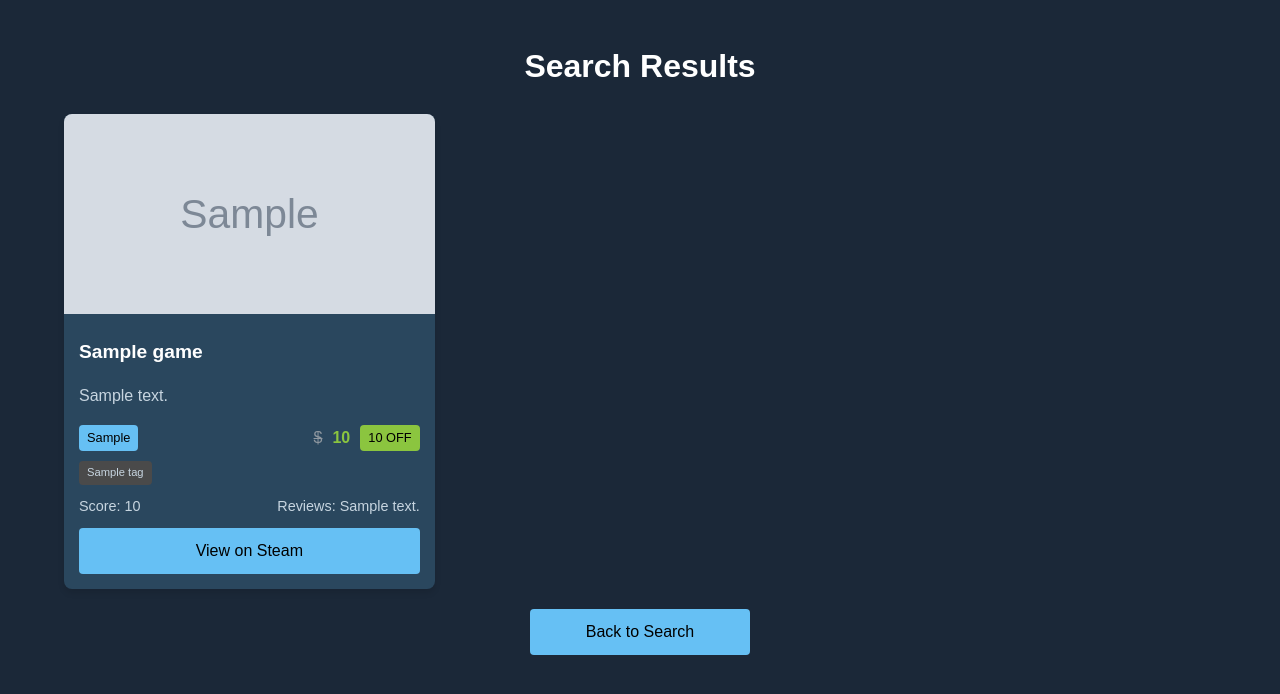
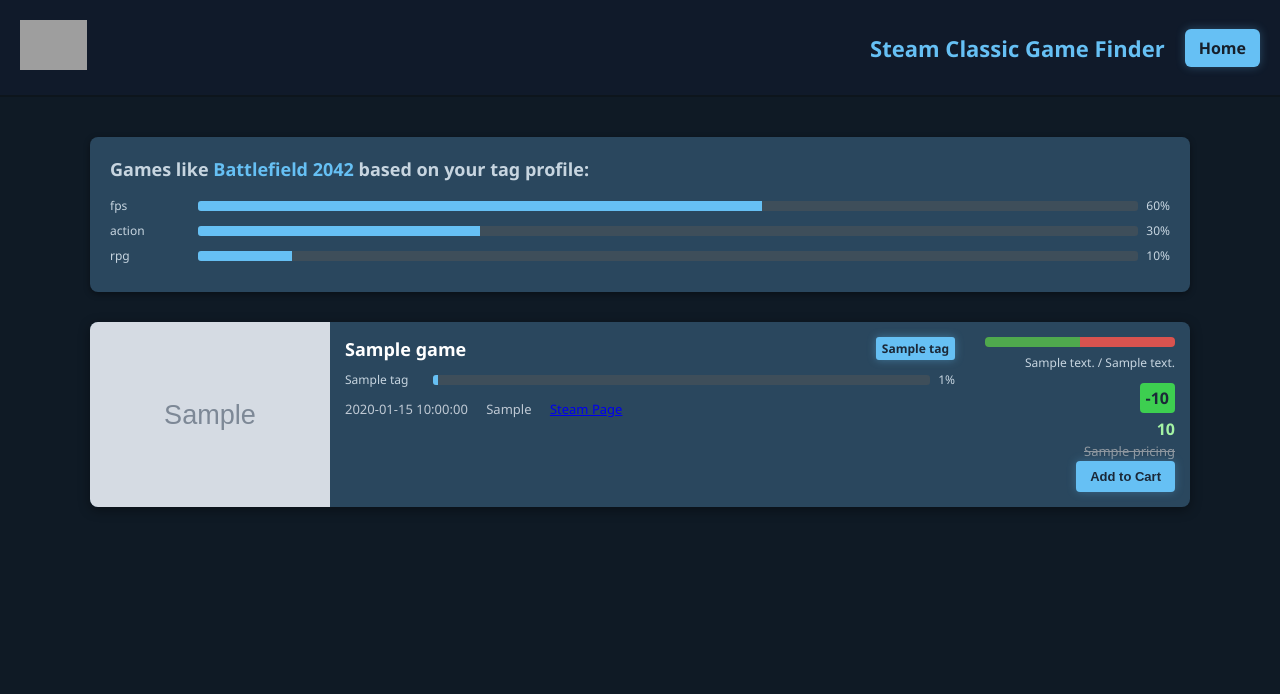
Before and after one commit to BakedSoups/Steam_Reccomender, a Flask app: template templates/results.html in a window 1280 px wide. Shown: the top 694 px of the page. Run offline with Flask 3, Linux system fonts and the light colour scheme; the template is opened without the code that fills it: most values are stand-ins (such as "Sample title", 1, 10 or a date in 2020); grey boxes marked "Sample" are stand-in pictures; grey boxes are pictures that could not be loaded.

Commit message:
imagine doing front end for your job bro doing this everyday EVERYDAY

```diff
--- a/app.py
+++ b/app.py
@@ -1,5 +1,3 @@
-
-# File: app.py
 from flask import Flask, render_template, request
 
 app = Flask(__name__)
@@ -39,6 +37,7 @@
 
 @app.route('/search', methods=['POST'])
 def search():
+    # For now, just return all games
     return render_template('results.html', games=GAMES)
 
 if __name__ == '__main__':
--- a/static/styles.css
+++ b/static/styles.css
@@ -1,177 +1,355 @@
-/* File: static/styles.css */
-body {
-    font-family: Arial, sans-serif;
-    background-color: #1b2838;
+/* DARK STEAM-LIKE THEME */
+body.dark-theme {
+    background-color: #0f1a25;
     color: #c7d5e0;
+    font-family: 'Segoe UI', sans-serif;
     margin: 0;
     padding: 0;
-    line-height: 1.6;
 }
 
-.container {
-    width: 90%;
-    max-width: 1200px;
-    margin: 0 auto;
-    padding: 20px;
+/* Page wrapper */
+.page-wrapper {
+    max-width: 1100px;
+    margin: 40px auto 60px auto;
+    padding: 0 20px;
+    background-color: transparent;
 }
 
-h1 {
-    text-align: center;
-    color: #fff;
+/* Results list */
+.results-container {
+    display: flex;
+    flex-direction: column;
+    gap: 24px;
 }
 
-form {
+/* Game Card */
+.game-card {
     display: flex;
-    max-width: 500px;
-    margin: 20px auto;
+    background-color: #2a475e;
+    border-radius: 8px;
+    overflow: hidden;
+    box-shadow: 0 3px 12px rgba(0, 0, 0, 0.4);
+    min-height: 160px;
+    transition: background-color 0.2s ease, box-shadow 0.3s ease;
 }
 
-input[type="text"] {
-    flex-grow: 1;
-    padding: 10px;
-    font-size: 16px;
-    border: 1px solid #4a4a4a;
-    background-color: #2a475e;
+.game-card:hover {
+    background-color: #3a5a7a;
+    box-shadow: 0 0 14px rgba(102, 192, 244, 0.3);
+}
+
+/* Thumbnail */
+.game-thumb img {
+    width: 240px;
+    height: 100%;
+    object-fit: cover;
+}
+
+/* Info section */
+.game-info {
+    flex: 1;
+    padding: 15px;
+    position: relative;
+}
+
+/* Header and unique tags */
+.card-header {
+    display: flex;
+    justify-content: space-between;
+    align-items: flex-start;
+}
+
+.card-header h2 {
+    font-size: 18px;
+    margin: 0;
+    color: #ffffff;
+}
+
+.unique-tags {
+    display: flex;
+    gap: 6px;
+    flex-wrap: wrap;
+}
+
+.unique-tag {
+    background-color: #66c0f4;
+    color: #1b2838;
+    padding: 3px 6px;
+    font-size: 12px;
+    font-weight: bold;
+    border-radius: 3px;
+    box-shadow: 0 0 8px rgba(102, 192, 244, 0.4);
+}
+
+/* Tag bars */
+.tag-bars {
+    margin-top: 10px;
+}
+
+.tag-bar {
+    display: flex;
+    align-items: center;
+    margin-bottom: 6px;
+}
+
+.tag-label {
+    width: 80px;
+    font-size: 12px;
     color: #c7d5e0;
 }
 
+.bar {
+    flex: 1;
+    background-color: #3e4e5a;
+    height: 10px;
+    border-radius: 3px;
+    margin: 0 8px;
+    overflow: hidden;
+}
+
+.bar-fill {
+    background-color: #66c0f4;
+    height: 100%;
+}
+
+.tag-percent {
+    font-size: 12px;
+    color: #c7d5e0;
+}
+
+/* Meta info */
+.game-meta {
+    margin-top: 12px;
+    font-size: 13px;
+    color: #bfc9d4;
+}
+
+.meta-item {
+    margin-right: 15px;
+}
+
+/* Right panel */
+.game-actions {
+    padding: 15px;
+    min-width: 190px;
+    display: flex;
+    flex-direction: column;
+    align-items: flex-end;
+    justify-content: space-between;
+}
+
+/* Review bar */
+.review-bar {
+    width: 100%;
+    height: 10px;
+    background-color: #3e3e3e;
+    border-radius: 4px;
+    overflow: hidden;
+    display: flex;
+    margin-bottom: 6px;
+}
+
+.review-positive {
+    background-color: #4fa94d;
+    height: 100%;
+}
+
+.review-negative {
+    background-color: #d9534f;
+    height: 100%;
+}
+
+.review-label {
+    font-size: 12px;
+    color: #c7d5e0;
+    margin-bottom: 10px;
+    text-align: right;
+}
+
+/* Pricing */
+.price-discounted {
+    color: #a4f3a4;
+    font-weight: bold;
+    font-size: 16px;
+}
+
+.price-original {
+    color: #8f98a0;
+    font-size: 13px;
+}
+
+.discount-tag {
+    background-color: #3dcf50;
+    color: #1b2838;
+    font-weight: bold;
+    padding: 4px 6px;
+    border-radius: 4px;
+    margin-bottom: 4px;
+}
+
+.price-full {
+    color: #ffffff;
+    font-size: 18px;
+    font-weight: bold;
+    margin-bottom: 10px;
+}
+
+/* Button */
+.add-to-cart {
+    background-color: #66c0f4;
+    border: none;
+    color: #1b2838;
+    padding: 8px 14px;
+    border-radius: 4px;
+    cursor: pointer;
+    font-size: 13px;
+    font-weight: bold;
+    transition: background-color 0.2s, box-shadow 0.3s;
+    box-shadow: 0 0 10px rgba(102, 192, 244, 0.3);
+}
+
+.add-to-cart:hover {
+    background-color: #32a0f2;
+    box-shadow: 0 0 14px rgba(102, 192, 244, 0.6);
+}
+
+/* User tag ratio display */
+.user-profile {
+    background-color: #2a475e;
+    padding: 20px;
+    border-radius: 8px;
+    margin-bottom: 30px;
+    box-shadow: 0 2px 6px rgba(0, 0, 0, 0.4);
+}
+
+.user-title h2 {
+    margin: 0 0 16px;
+    color: #c7d5e0;
+    font-size: 18px;
+}
+
+.user-title .highlight {
+    color: #66c0f4;
+    font-weight: bold;
+}
+
+.user-bar .tag-bar {
+    margin-bottom: 8px;
+}
+
+/* Header area */
+.top-banner {
+    display: flex;
+    align-items: center;
+    justify-content: space-between;
+    background-color: #101a2a;
+    padding: 20px;
+    border-bottom: 2px solid #0d151c;
+}
+
+.app-logo img {
+    height: 50px;
+    width: auto;
+}
+
+.app-header {
+    display: flex;
+    align-items: center;
+    gap: 20px;
+}
+
+.app-header h1 {
+    color: #66c0f4;
+    margin: 0;
+    font-size: 22px;
+    font-weight: bold;
+}
+
+.home-button {
+    background-color: #66c0f4;
+    color: #161f2a;
+    padding: 8px 14px;
+    border-radius: 6px;
+    text-decoration: none;
+    font-weight: bold;
+    transition: background-color 0.2s, box-shadow 0.3s;
+    box-shadow: 0 0 10px rgba(102, 192, 244, 0.3);
+}
+
+.home-button:hover {
+    background-color: #3a9ae4;
+    box-shadow: 0 0 14px rgba(102, 192, 244, 0.6);
+}
+
+
+/* -------- INDEX PAGE STYLES -------- */
+body {
+    background-color: #0f1a25;
+    color: #c7d5e0;
+    font-family: 'Segoe UI', sans-serif;
+    margin: 0;
+    padding: 0;
+}
+
+/* Centered form container */
+.container {
+    max-width: 500px;
+    margin: 100px auto;
+    padding: 40px;
+    background-color: #2a475e;
+    border-radius: 12px;
+    box-shadow: 0 4px 16px rgba(0, 0, 0, 0.5);
+    text-align: center;
+}
+
+/* Title */
+.container h1 {
+    font-size: 26px;
+    margin-bottom: 30px;
+    color: #66c0f4;
+}
+
+/* Form layout */
+form {
+    display: flex;
+    flex-direction: column;
+    gap: 15px;
+}
+
+/* Input */
+input[type="text"] {
+    padding: 12px;
+    font-size: 16px;
+    border: 1px solid #4a4a4a;
+    background-color: #1b2838;
+    color: #c7d5e0;
+    border-radius: 6px;
+    width: 100%;
+    box-sizing: border-box;
+    transition: border-color 0.2s ease-in-out;
+}
+
+input[type="text"]:focus {
+    border-color: #66c0f4;
+    outline: none;
+    box-shadow: 0 0 10px rgba(102, 192, 244, 0.4);
+}
+
+/* Button */
 button {
-    padding: 10px 20px;
+    padding: 12px;
+    font-size: 16px;
     background-color: #66c0f4;
-    color: #000;
+    color: #1b2838;
     border: none;
+    border-radius: 6px;
     cursor: pointer;
-    transition: background-color 0.3s ease;
+    font-weight: bold;
+    transition: background-color 0.2s, box-shadow 0.3s;
+    box-shadow: 0 0 10px rgba(102, 192, 244, 0.3);
 }
 
 button:hover {
     background-color: #32a0f2;
+    box-shadow: 0 0 14px rgba(102, 192, 244, 0.6);
 }
-
-.results-grid {
-    display: grid;
-    grid-template-columns: repeat(auto-fill, minmax(300px, 1fr));
-    gap: 20px;
-}
-
-.game-card {
-    background-color: #2a475e;
-    border-radius: 8px;
-    overflow: hidden;
-    box-shadow: 0 4px 6px rgba(0,0,0,0.1);
-    transition: transform 0.3s ease;
-}
-
-.game-card:hover {
-    transform: scale(1.05);
-}
-
-.game-card img {
-    width: 100%;
-    height: 200px;
-    object-fit: cover;
-}
-
-.game-details {
-    padding: 15px;
-}
-
-.game-details h2 {
-    margin-top: 0;
-    color: #fff;
-    font-size: 1.2em;
-}
-
-.game-info {
-    display: flex;
-    justify-content: space-between;
-    margin: 10px 0;
-}
-
-.genre {
-    background-color: #66c0f4;
-    color: #000;
-    padding: 3px 8px;
-    border-radius: 4px;
-    font-size: 0.8em;
-}
-
-.price {
-    display: flex;
-    align-items: center;
-}
-
-.original-price {
-    text-decoration: line-through;
-    color: #8f98a0;
-    margin-right: 10px;
-}
-
-.discounted-price {
-    color: #8bc53f;
-    font-weight: bold;
-    margin-right: 10px;
-}
-
-.discount-tag {
-    background-color: #8bc53f;
-    color: #000;
-    padding: 3px 8px;
-    border-radius: 4px;
-    font-size: 0.8em;
-}
-
-.game-tags {
-    display: flex;
-    flex-wrap: wrap;
-    gap: 5px;
-    margin: 10px 0;
-}
-
-.tag {
-    background-color: #4a4a4a;
-    color: #c7d5e0;
-    padding: 3px 8px;
-    border-radius: 4px;
-    font-size: 0.7em;
-}
-
-.game-reviews {
-    display: flex;
-    justify-content: space-between;
-    margin: 10px 0;
-    font-size: 0.9em;
-}
-
-.steam-link {
-    display: block;
-    text-align: center;
-    background-color: #66c0f4;
-    color: #000;
-    text-decoration: none;
-    padding: 10px;
-    border-radius: 4px;
-    margin-top: 10px;
-    transition: background-color 0.3s ease;
-}
-
-.steam-link:hover {
-    background-color: #32a0f2;
-}
-
-.back-button {
-    display: block;
-    width: 200px;
-    margin: 20px auto;
-    text-align: center;
-    background-color: #66c0f4;
-    color: #000;
-    text-decoration: none;
-    padding: 10px;
-    border-radius: 4px;
-    transition: background-color 0.3s ease;
-}
-
-.back-button:hover {
-    background-color: #32a0f2;
-}
--- a/templates/results.html
+++ b/templates/results.html
@@ -3,47 +3,101 @@
 <html lang="en">
 <head>
     <meta charset="UTF-8">
-    <meta name="viewport" content="width=device-width, initial-scale=1.0">
-    <title>Search Results - Steam Game Recommender</title>
+    <title>Search Results</title>
     <link rel="stylesheet" href="{{ url_for('static', filename='styles.css') }}">
 </head>
-<body>
-    <div class="container">
-        <h1>Search Results</h1>
-        <div class="results-grid">
+<body class="dark-theme">
+    <div class="top-banner">
+        <div class="app-logo">
+            <img src="{{ url_for('static', filename='logo.png') }}" alt="Steam Classic Game Finder">
+        </div>
+        <div class="app-header">
+            <h1>Steam Classic Game Finder</h1>
+            <a href="{{ url_for('index') }}" class="home-button"> Home</a>
+        </div>
+    </div>
+
+    <div class="page-wrapper">
+        <div class="user-profile">
+            <div class="user-title">
+                <h2>Games like <span class="highlight">Battlefield 2042</span> based on your tag profile:</h2>
+            </div>
+            <div class="tag-bars user-bar">
+                <div class="tag-bar">
+                    <span class="tag-label">fps</span>
+                    <div class="bar"><div class="bar-fill" style="width: 60%"></div></div>
+                    <span class="tag-percent">60%</span>
+                </div>
+                <div class="tag-bar">
+                    <span class="tag-label">action</span>
+                    <div class="bar"><div class="bar-fill" style="width: 30%"></div></div>
+                    <span class="tag-percent">30%</span>
+                </div>
+                <div class="tag-bar">
+                    <span class="tag-label">rpg</span>
+                    <div class="bar"><div class="bar-fill" style="width: 10%"></div></div>
+                    <span class="tag-percent">10%</span>
+                </div>
+            </div>
+        </div>
+
+        <div class="results-container">
             {% for game in games %}
             <div class="game-card">
-                <img src="{{ game.header_image }}" alt="{{ game.name }} Header">
-                <div class="game-details">
-                    <h2>{{ game.name }}</h2>
-                    <p>{{ game.description }}</p>
-                    <div class="game-info">
-                        <span class="genre">{{ game.main_genre }}</span>
-                        <span class="price">
-                            {% if game.discount %}
-                            <span class="original-price">${{ game.pricing.split('$')[1] }}</span>
-                            <span class="discounted-price">{{ game.final_price }}</span>
-                            <span class="discount-tag">{{ game.discount }} OFF</span>
-                            {% else %}
-                            {{ game.pricing }}
-                            {% endif %}
-                        </span>
+                <div class="game-thumb">
+                    <img src="{{ game.header_image }}" alt="{{ game.name }}">
+                </div>
+
+                <div class="game-info">
+                    <div class="card-header">
+                        <h2>{{ game.name }}</h2>
+                        <div class="unique-tags">
+                            {% for tag in game.unique_tags %}
+                                <span class="unique-tag">{{ tag }}</span>
+                            {% endfor %}
+                        </div>
                     </div>
-                    <div class="game-tags">
-                        {% for tag in game.unique_tags %}
-                        <span class="tag">{{ tag }}</span>
+
+                    <div class="tag-bars">
+                        {% for tag, percent in game.tag_ratios.items() %}
+                        <div class="tag-bar">
+                            <span class="tag-label">{{ tag }}</span>
+                            <div class="bar">
+                                <div class="bar-fill" style="width: {{ percent }}%"></div>
+                            </div>
+                            <span class="tag-percent">{{ percent }}%</span>
+                        </div>
                         {% endfor %}
                     </div>
-                    <div class="game-reviews">
-                        <span>Score: {{ game.score }}</span>
-                        <span>Reviews: {{ game.overall_review }}</span>
+
+                    <div class="game-meta">
+                        <span class="meta-item"> {{ game.release_date }}</span>
+                        <span class="meta-item"> {{ game.main_genre }}</span>
+                        <span class="meta-item"> <a href="{{ game.steam_url }}" target="_blank">Steam Page</a></span>
                     </div>
-                    <a href="{{ game.steam_url }}" target="_blank" class="steam-link">View on Steam</a>
+                </div>
+
+                <div class="game-actions">
+                    <div class="review-bar">
+                        <div class="review-positive" style="width: {{ (game.positive_reviews / game.overall_review) * 100 }}%"></div>
+                        <div class="review-negative" style="width: {{ (game.negative_reviews / game.overall_review) * 100 }}%"></div>
+                    </div>
+                    <div class="review-label">
+                        {{ game.positive_reviews }} / {{ game.negative_reviews }}
+                    </div>
+
+                    {% if game.discount %}
+                        <div class="discount-tag">-{{ game.discount }}</div>
+                        <div class="price-discounted">{{ game.final_price }}</div>
+                        <div class="price-original"><s>{{ game.pricing }}</s></div>
+                    {% else %}
+                        <div class="price-full">{{ game.pricing }}</div>
+                    {% endif %}
+                    <button class="add-to-cart">Add to Cart</button>
                 </div>
             </div>
             {% endfor %}
         </div>
-        <a href="{{ url_for('index') }}" class="back-button">Back to Search</a>
     </div>
 </body>
 </html>
```
